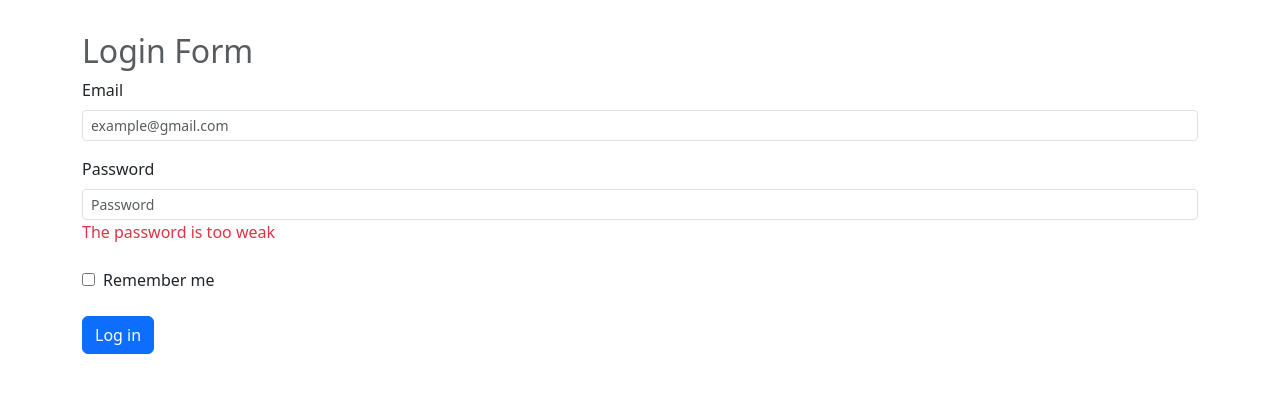
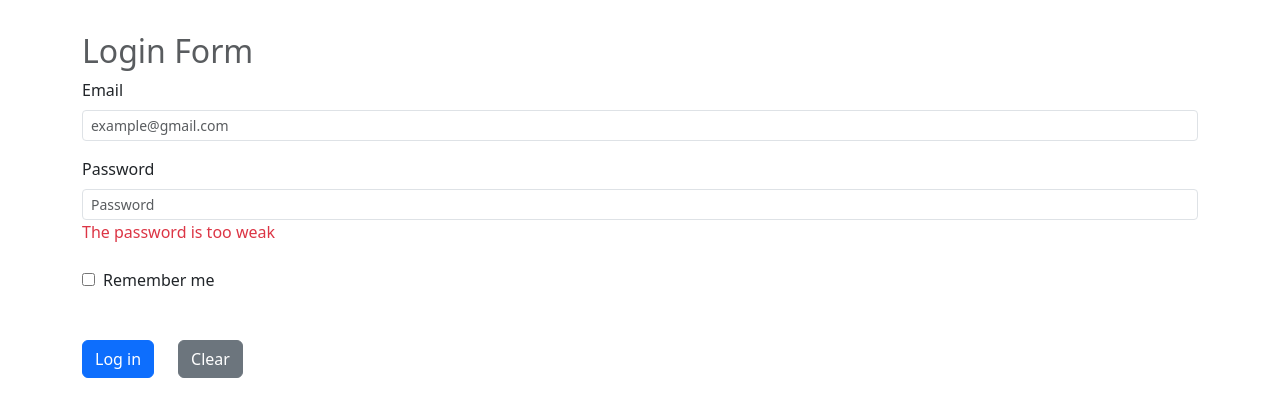
Before and after one commit to GebreYohannis/React_With_TypeScript, a React (Vite) app: page / in a window 1280 px wide. Shown: the top 416 px of the page. Built offline with nearby package versions, Linux system fonts and the light colour scheme.

Commit message:
Add clear button the form

```diff
--- a/src/components/LoginForm/Form.tsx
+++ b/src/components/LoginForm/Form.tsx
@@ -74,9 +74,14 @@ const Form = () => {
         </label>
       </div>
       <div className="mb-3">
-        <button className="btn btn-primary" type="submit">
-          Log in
-        </button>
+        <div className="mb-3">
+          <button className="btn btn-primary" type="submit">
+            Log in
+          </button>
+          <button type="reset" className="btn btn-secondary m-4">
+            Clear
+          </button>
+        </div>
       </div>
     </form>
   );
```
